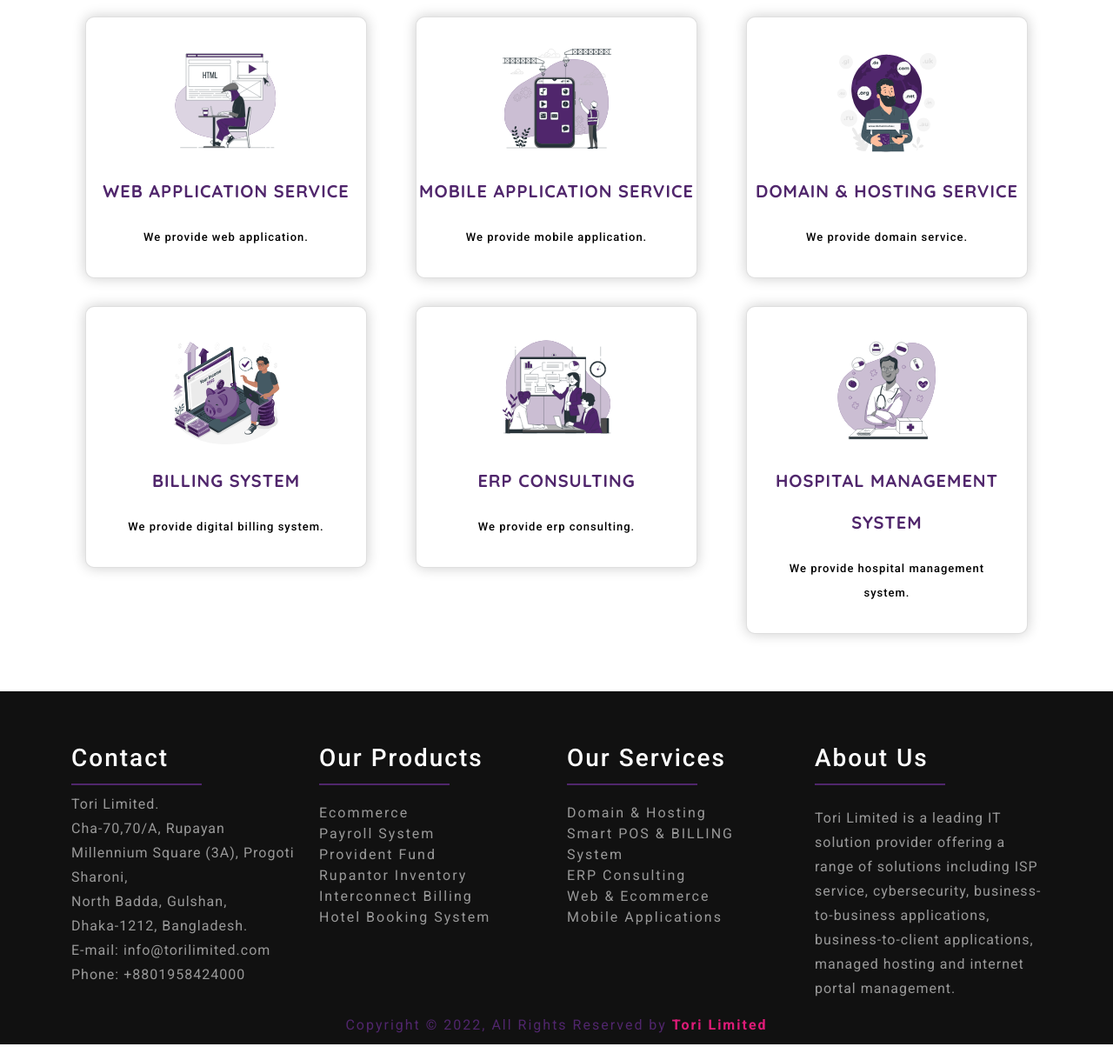
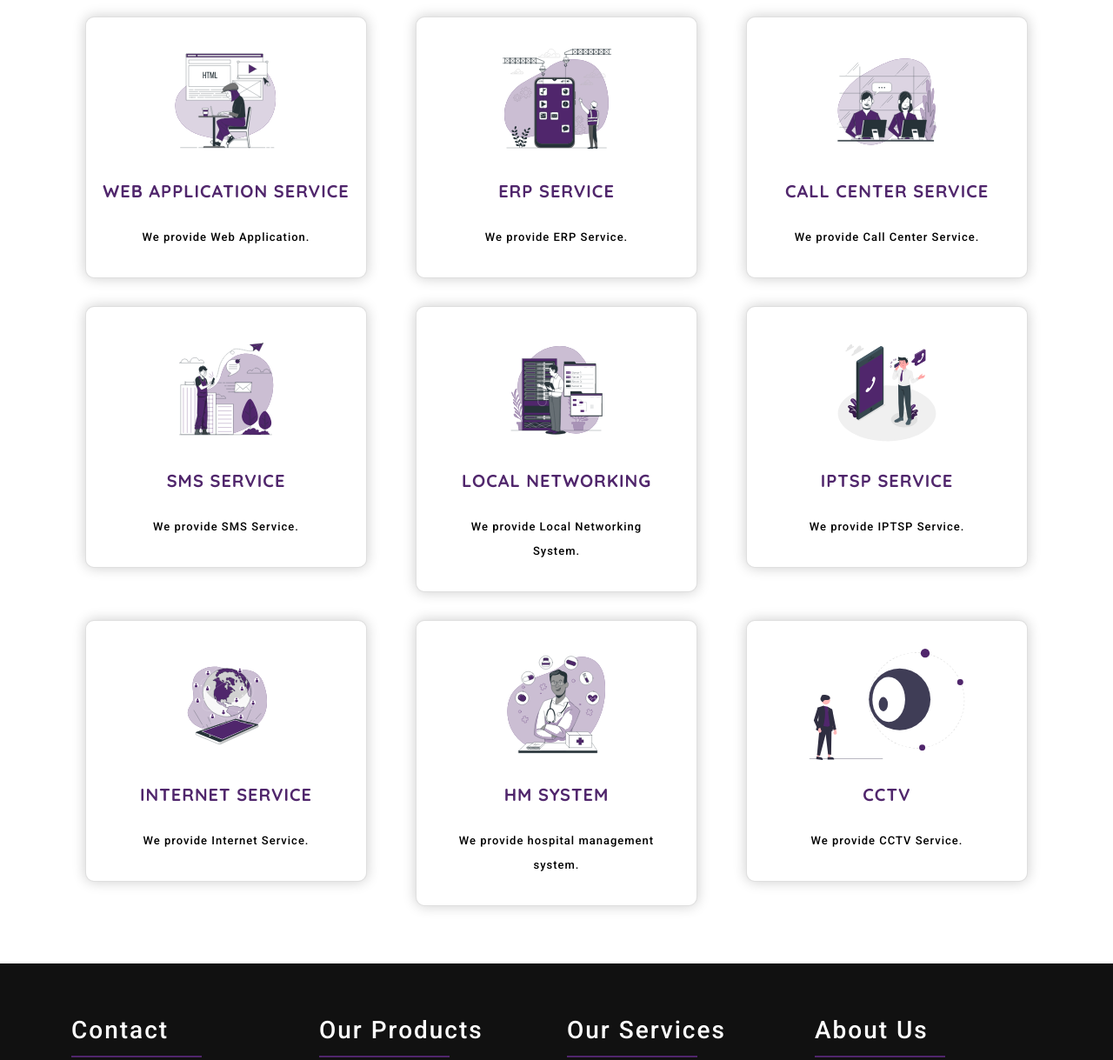
Before and after one commit to ahmedisti/Tori-It, a plain HTML site: page service.html in a window 1280 px wide. Shown: the part 878-2097 px from the top of the page at 87% size. Drawn offline with nearby package versions, Linux system fonts and the light colour scheme.

Commit message:
service and navbar update

```diff
--- a/css/style.css
+++ b/css/style.css
@@ -253,7 +253,7 @@ Header Design
   font-size: 0.9375rem;
   font-weight: 600;
   text-transform: capitalize;
-  color: var(--primary-color);
+  color: var(--white-color);
   letter-spacing: 1px;
 }
 
@@ -273,6 +273,9 @@ Header Design
   background: var(--white-color);
   box-shadow: 0 0.125rem 1.75rem 0 rgb(0, 0, 0, 0.09);
   transition: all 0.15s ease-in-out 0s;
+}
+.navigation-wrap.scroll-on .nav-link{
+  color: var(--primary-color);
 }
 
 /*
--- a/service.html
+++ b/service.html
@@ -152,7 +152,7 @@
               <div class="img1"><img src="images/service/Website designer-bro.svg" alt=""></div>
               <div class="main-text">
                 <h2>Web Application Service</h2>
-                <p>We provide web application.</p>
+                <p>We provide Web Application.</p>
               </div>
             </div>
           </div>
@@ -160,35 +160,53 @@
             <div class="card">
               <div class="img1"><img src="images/service/Mobile development-bro.svg" alt=""></div>
               <div class="main-text">
-                <h2>Mobile Application Service</h2>
-                <p>We provide mobile application.</p>
+                <h2>ERP Service</h2>
+                <p>We provide ERP Service.</p>
               </div>
             </div>
           </div>
           <div class="col-lg-4 col-md-6">
             <div class="card">
-              <div class="img1"><img src="images/service/Domain names-pana.svg" alt=""></div>
+              <div class="img1"><img src="images/service/Call center-bro (1).svg" alt=""></div>
               <div class="main-text">
-                <h2>Domain & Hosting Service</h2>
-                <p>We provide domain service.</p>
+                <h2>Call Center Service</h2>
+                <p>We provide Call Center Service.</p>
               </div>
             </div>
           </div>
           <div class="col-lg-4 col-md-6">
             <div class="card">
-              <div class="img1"><img src="images/service/Money income-amico.svg" alt=""></div>
+              <div class="img1"><img src="images/service/Sent Message-bro.svg" alt=""></div>
               <div class="main-text">
-                <h2>BILLING System</h2>
-                <p>We provide digital billing system.</p>
+                <h2>SMS Service</h2>
+                <p>We provide SMS Service.</p>
               </div>
             </div>
           </div>
           <div class="col-lg-4 col-md-6">
             <div class="card">
-              <div class="img1"><img src="images/service/Consulting-bro.svg" alt=""></div>
+              <div class="img1"><img src="images/service/Server status-bro.svg" alt=""></div>
               <div class="main-text">
-                <h2>ERP Consulting</h2>
-                <p>We provide erp consulting.</p>
+                <h2>Local Networking</h2>
+                <p>We provide Local Networking System.</p>
+              </div>
+            </div>
+          </div>
+          <div class="col-lg-4 col-md-6">
+            <div class="card">
+              <div class="img1"><img src="images/service/Calling-amico.svg" alt=""></div>
+              <div class="main-text">
+                <h2>IPTSP Service</h2>
+                <p>We provide IPTSP Service.</p>
+              </div>
+            </div>
+          </div>
+          <div class="col-lg-4 col-md-6">
+            <div class="card">
+              <div class="img1"><img src="images/service/Online world-bro.svg" alt=""></div>
+              <div class="main-text">
+                <h2>Internet Service</h2>
+                <p>We provide Internet Service.</p>
               </div>
             </div>
           </div>
@@ -196,8 +214,17 @@
             <div class="card">
               <div class="img1"><img src="images/service/Medicine-bro.svg" alt=""></div>
               <div class="main-text">
-                <h2>Hospital Management System</h2>
+                <h2>HM System</h2>
                 <p>We provide hospital management system.</p>
+              </div>
+            </div>
+          </div>
+          <div class="col-lg-4 col-md-6">
+            <div class="card">
+              <div class="img1"><img src="images/service/undraw_surveillance_re_8tkl.svg" alt=""></div>
+              <div class="main-text">
+                <h2>CCTV</h2>
+                <p>We provide CCTV Service.</p>
               </div>
             </div>
           </div>
```
Also changed, not shown: images/service/Call center-bro (1).svg (added), images/service/Calling-amico.svg (added), images/service/Online world-bro.svg (added), images/service/Sent Message-bro.svg (added), images/service/Server status-bro.svg (added), images/service/undraw_surveillance_re_8tkl.svg (added).
